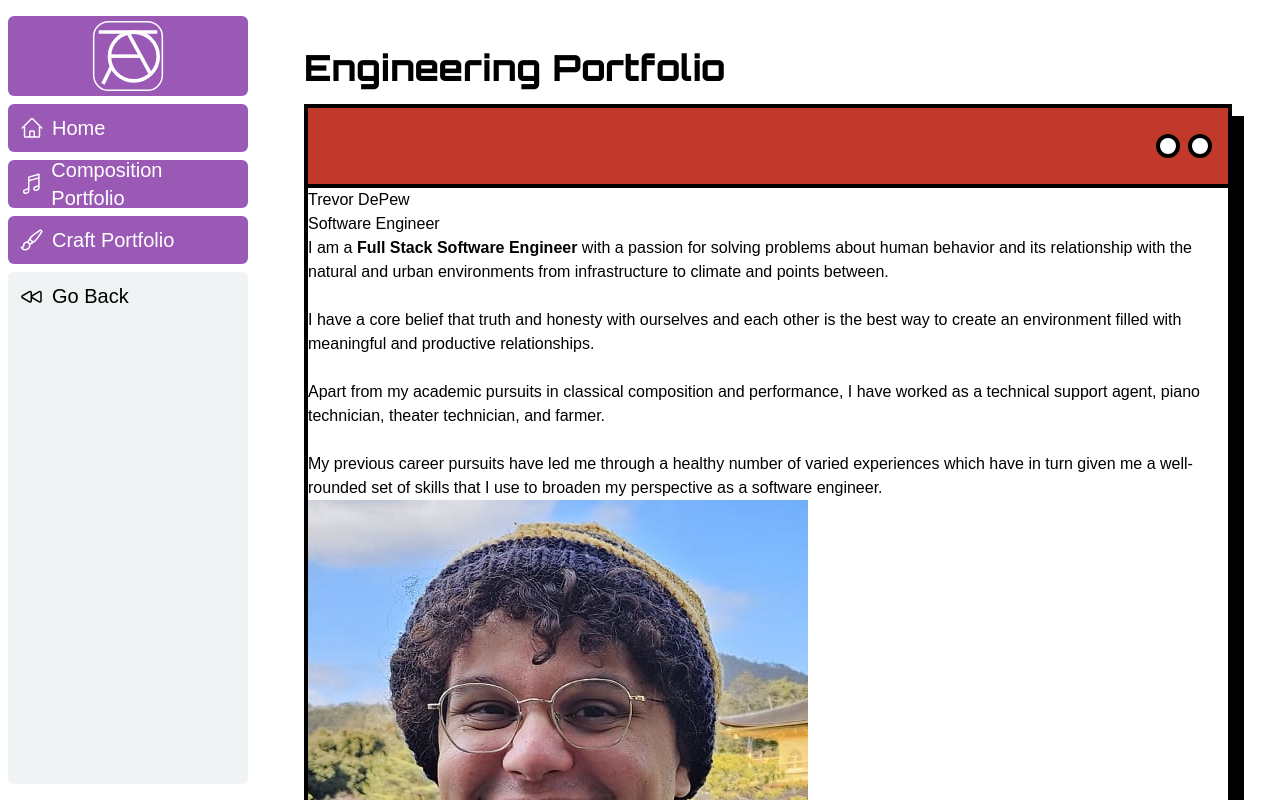
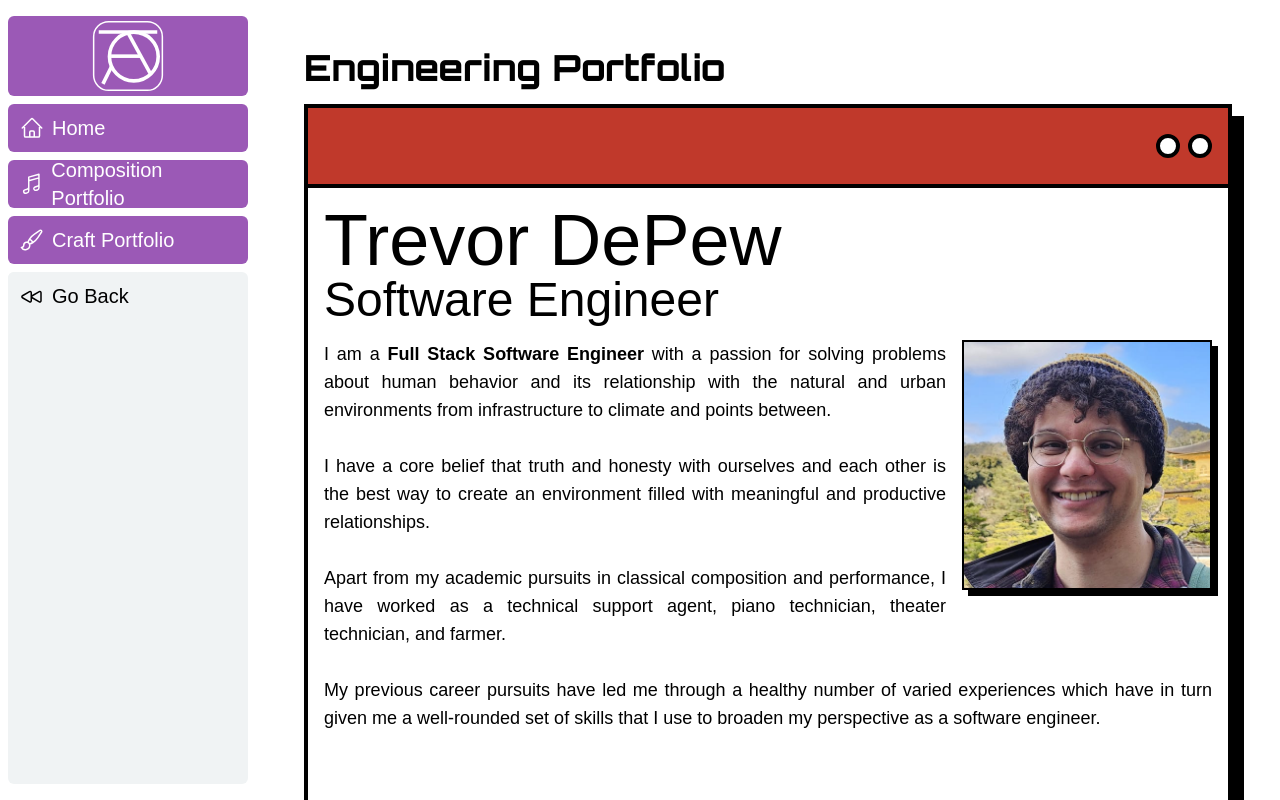
Before and after one commit to tdep/trevordepew.com, a Next.js app: page /software-portfolio in a window 1280 px wide. Built offline with nearby package versions, Linux system fonts and the light colour scheme; a web font is replaced by a local one.

Commit message:
styles engineering about container

```diff
--- a/app/ui/software-portfolio/software-about.tsx
+++ b/app/ui/software-portfolio/software-about.tsx
@@ -2,37 +2,46 @@ import Image from "next/image"
 
 export default function SoftwareAbout() {
     return (
-        <div className={"bg-white-100"}>
-            <div>
-                <h1>Trevor DePew</h1>
-                <h3>Software Engineer</h3>
+        <div className={"bg-white-100 m-4"}>
+            <div className={"flex flex-col items-start w-full leading-none text-center"}>
+                <p className={"text-7xl"}>Trevor DePew</p>
+                <p className={"text-5xl hidden md:block"}>Software Engineer</p>
             </div>
-            <div>
-                <p>
-                    I am a <strong>Full Stack Software Engineer</strong> with a passion for solving problems
-                    about human
-                    behavior and its relationship with the natural and urban environments from infrastructure to
-                    climate
-                    and points between.<br/><br/>
-                    I have a core belief that truth and honesty with ourselves and each other is the best way to
-                    create
-                    an environment filled with meaningful and productive relationships.<br/><br/>
-                    Apart from my academic pursuits in classical composition and performance, I have worked as a
-                    technical support agent, piano technician, theater technician, and farmer.<br/><br/>
-                    My previous career pursuits have led me through a healthy number of varied experiences which
-                    have in
-                    turn given me a well-rounded set of skills that I use to broaden my perspective as a
-                    software
-                    engineer.
-                </p>
-            </div>
-            <div>
+            <div className={"flex items-center justify-center md:hidden"} >
                 <Image
                     src={"/profile_trevor.png"}
-                    width={500}
-                    height={500}
-                    alt={"Portrait of Trevor DePew, Software Engineer"} />
+                    width={250}
+                    height={250}
+                    className={"border-2 border-black shadow-section-2d-small"}
+                    alt={"Portrait of Trevor DePew, Software Engineer"}
+                />
+            </div>
+            <div className={"flex flex-row w-full h-auto items-start mt-4 mb-4"}>
+                <div className={""}>
+                    <Image
+                        src={"/profile_trevor.png"}
+                        width={250}
+                        height={250}
+                        className={"hidden md:inline float-end ml-4 mb-4 border-2 border-black shadow-section-2d-small"}
+                        alt={"Portrait of Trevor DePew, Software Engineer"}
+                    />
+                    <p className={"text-lg text-justify"}>
+                        I am a <strong>Full Stack Software Engineer</strong> with a passion for solving problems
+                        about human behavior and its relationship with the natural and urban environments from
+                        infrastructure to climate and points between.<br /><br />
+
+                        I have a core belief that truth and honesty with ourselves and each other is the best way to
+                        create an environment filled with meaningful and productive relationships.<br /><br />
+
+                        Apart from my academic pursuits in classical composition and performance, I have worked as a
+                        technical support agent, piano technician, theater technician, and farmer.<br /><br />
+
+                        My previous career pursuits have led me through a healthy number of varied experiences which
+                        have in turn given me a well-rounded set of skills that I use to broaden my perspective as a
+                        software engineer.
+                    </p>
+                </div>
             </div>
         </div>
-    )
+    );
 }
--- a/app/ui/software-portfolio/software-section.tsx
+++ b/app/ui/software-portfolio/software-section.tsx
@@ -28,7 +28,7 @@ export default function SWPortfolioSection({
                         <div className={"h-6 w-6 rounded-full bg-white-100 ml-1 border-4 border-black"} />
                     </div>
                 </div>
-                <div className={"mt-0 h-[80vh] bg-white-100"}>
+                <div className={"mt-0 h-[80vh] bg-white-100 overflow-y-scroll"}>
                     <SectionContent.type />
                 </div>
             </div>
--- a/tailwind.config.ts
+++ b/tailwind.config.ts
@@ -15,6 +15,7 @@ const config: Config = {
       },
       boxShadow: {
         "section-2d": "12px 12px 0 0 rgba(0, 0, 0, 1)",
+        "section-2d-small": "6px 6px rgba(0, 0, 0, 1)",
         "section-2d-skeleton": "12px 12px 0 0 rgba(236, 246, 247, 1)"
       },
     },
```
